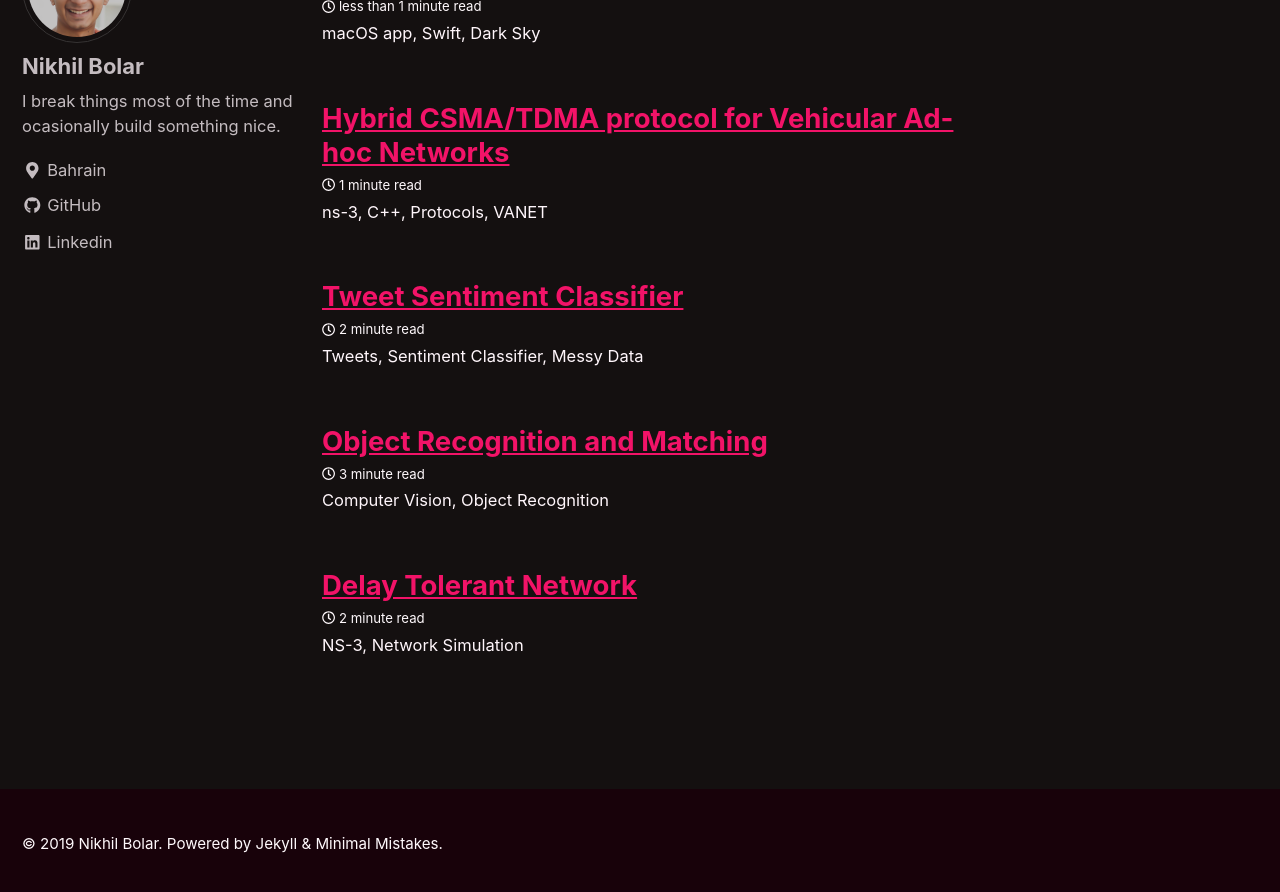
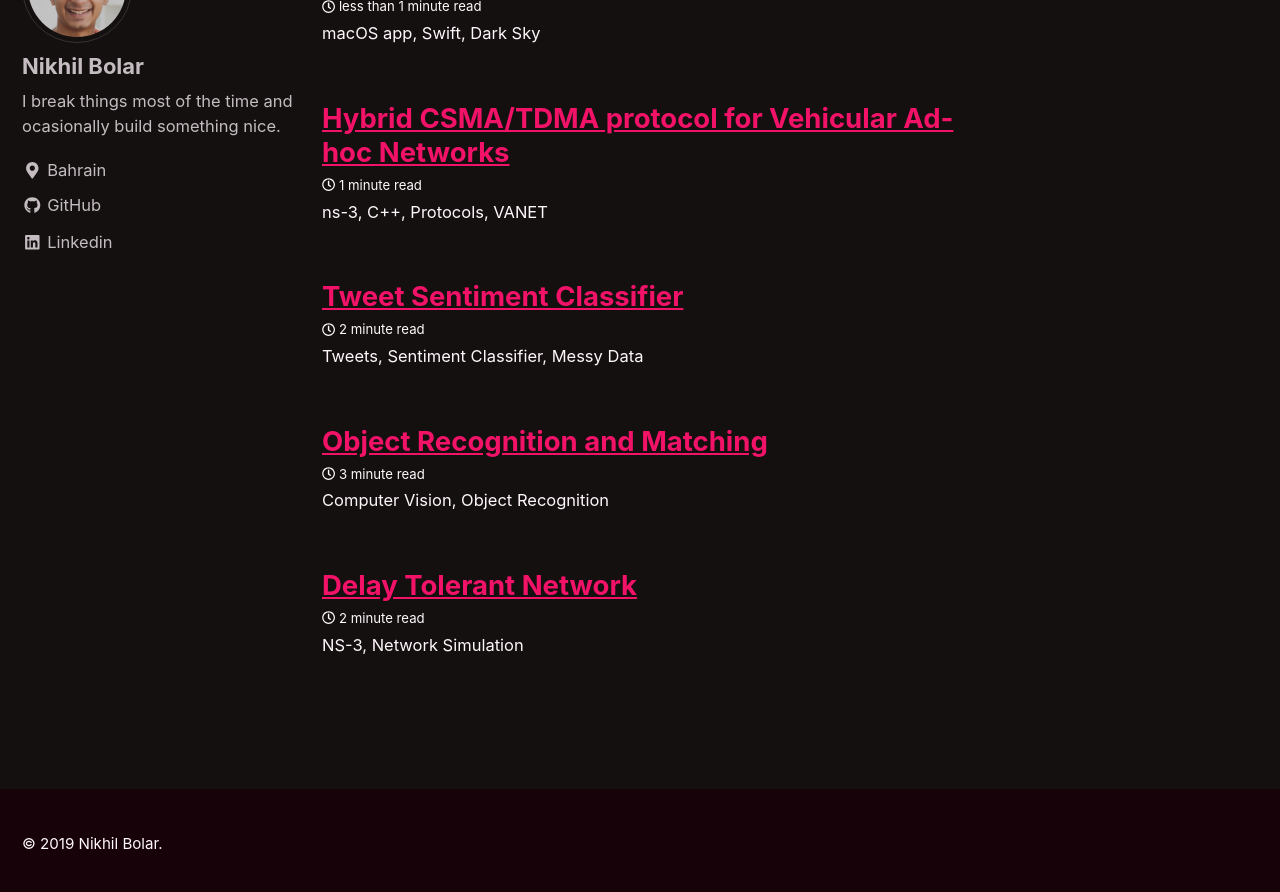
Before and after one commit to nbolar/nbolar.github.io, a Jekyll site: the page built from index.html, in a window 1280 px wide and 900 px high, scrolled down 1367 px. Shown: the top 892 px of the window. Built offline with Jekyll 4.4.1, drawn with Linux system fonts in a browser that asks for light colours; cached includes are drawn as plain includes; the list of posts is cut into pages by our own code.

Commit message:
Update footer.html

```diff
--- a/_includes/footer.html
+++ b/_includes/footer.html
@@ -16,4 +16,5 @@
   </ul>
 </div> -->
 
-<div class="page__footer-copyright">&copy; {{ site.time | date: '%Y' }} {{ site.name | default: site.title }}. {{ site.data.ui-text[site.locale].powered_by | default: "Powered by" }} <a href="https://jekyllrb.com" rel="nofollow">Jekyll</a> &amp; <a href="https://mademistakes.com/work/minimal-mistakes-jekyll-theme/" rel="nofollow">Minimal Mistakes</a>.</div>
+ <!-- {{ site.data.ui-text[site.locale].powered_by | default: "Powered by" }} <a href="https://jekyllrb.com" rel="nofollow">Jekyll</a> &amp; <a href="https://mademistakes.com/work/minimal-mistakes-jekyll-theme/" rel="nofollow">Minimal Mistakes</a>.</div> -->
+<div class="page__footer-copyright">&copy; {{ site.time | date: '%Y' }} {{ site.name | default: site.title }}.</div>
```
